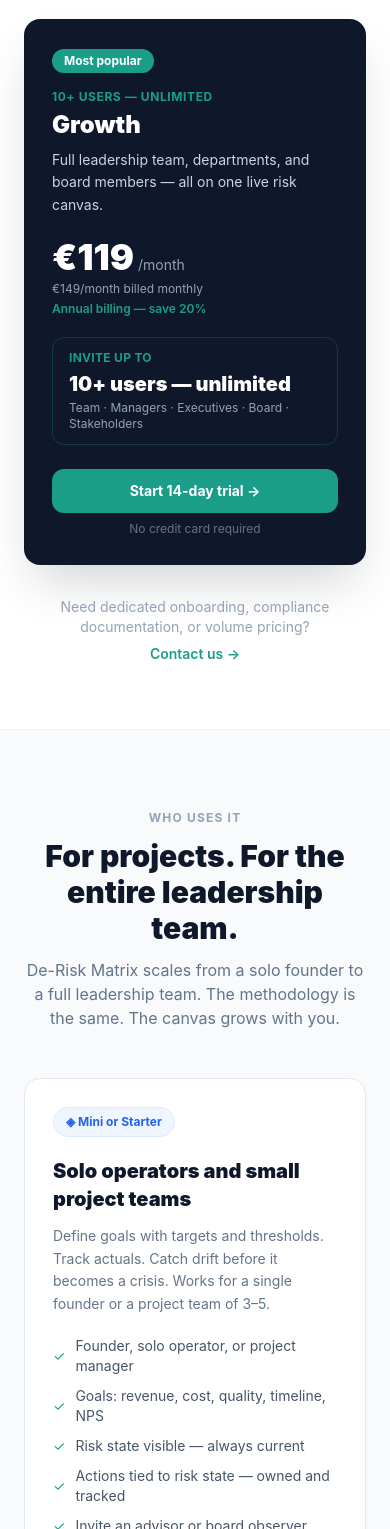
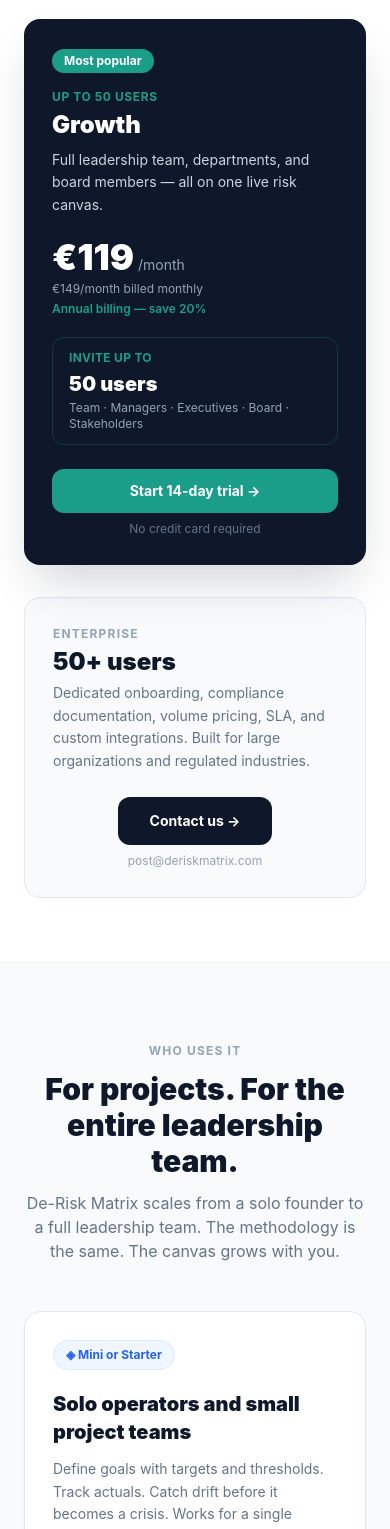
Before and after one commit to magnusbjelkerud/deriskmatrix-www, a Next.js app: page /pricing in a window 390 px wide. Shown: the part 2159-3688 px from the top of the page. Built offline with nearby package versions, Linux system fonts and the light colour scheme.

Commit message:
pricing: cap Growth at 50 users, add Enterprise tier card

```diff
--- a/app/page.js
+++ b/app/page.js
@@ -956,7 +956,7 @@
               },
               {
                 name: 'Growth',
-                invite: '10+ people — unlimited',
+                invite: 'Up to 50 people',
                 inviteNote: 'Team · Managers · Executives · Board · Stakeholders',
                 annual: '€119',
                 monthly: '€149',
--- a/app/pricing/page.js
+++ b/app/pricing/page.js
@@ -38,7 +38,7 @@
   },
   {
     name: 'Growth',
-    users: '10+ users — unlimited',
+    users: 'Up to 50 users',
     usersNote: 'Team · Managers · Executives · Board · Stakeholders',
     annual: '€119',
     monthly: '€149',
@@ -107,7 +107,7 @@
 const FAQS = [
   {
     q: 'What is the difference between Mini, Starter, and Growth?',
-    a: 'The number of people you can invite. Mini supports up to 3 users, Starter up to 10, Growth is unlimited (10+ with no cap). Every feature — including all AI tools, multi-language, workshop mode, and the full forecast engine — is identical across all three plans.',
+    a: 'The number of people you can invite. Mini supports up to 3 users, Starter up to 10, Growth up to 50. Every feature — including all AI tools, multi-language, workshop mode, and the full forecast engine — is identical across all three plans. For 50+ users, contact us for Enterprise.',
   },
   {
     q: 'Can I invite board members and executives?',
@@ -123,7 +123,7 @@
   },
   {
     q: 'How many users does Growth support?',
-    a: 'Growth starts at 10 users and scales without limit. Invite your full team, all executives, board members, and external stakeholders — no seat cap.',
+    a: 'Growth supports up to 50 users — enough for your full leadership team, executives, department managers, and board members. For larger organizations, contact us for Enterprise pricing.',
   },
   {
     q: 'Can I switch between plans?',
@@ -248,11 +248,23 @@
             ))}
           </div>
 
-          <div className="text-center">
-            <p className="text-sm text-slate-400 mb-1">Need dedicated onboarding, compliance documentation, or volume pricing?</p>
-            <a href="mailto:post@deriskmatrix.com" className="text-sm text-teal font-semibold hover:underline">
-              Contact us →
-            </a>
+          {/* Enterprise tier */}
+          <div className="rounded-2xl border border-slate-200 bg-slate-50 p-7 flex flex-col md:flex-row items-center gap-6 justify-between">
+            <div>
+              <div className="text-xs font-bold text-slate-400 uppercase tracking-widest mb-1">Enterprise</div>
+              <h3 className="text-2xl font-black text-navy mb-1">50+ users</h3>
+              <p className="text-slate-500 text-sm leading-relaxed max-w-md">
+                Dedicated onboarding, compliance documentation, volume pricing, SLA, and custom integrations.
+                Built for large organizations and regulated industries.
+              </p>
+            </div>
+            <div className="flex-shrink-0 text-center">
+              <a href="mailto:post@deriskmatrix.com?subject=Enterprise%20inquiry"
+                className="inline-block px-8 py-3.5 bg-navy hover:bg-slate-800 text-white font-bold rounded-xl text-sm transition-colors whitespace-nowrap">
+                Contact us →
+              </a>
+              <p className="text-xs text-slate-400 mt-2">post@deriskmatrix.com</p>
+            </div>
           </div>
         </div>
       </section>
@@ -322,7 +334,7 @@
               </div>
               <div className="bg-teal/12 border border-teal/25 rounded-xl p-4">
                 <p className="text-xs font-bold text-teal uppercase tracking-wide mb-1">Recommended plan</p>
-                <p className="text-white font-black">Growth — 10+ users, unlimited · €119/month</p>
+                <p className="text-white font-black">Growth — Up to 50 users · €119/month</p>
               </div>
             </div>
           </div>
@@ -351,8 +363,8 @@
                 {[
                   {
                     icon: '◎',
-                    title: 'Invite without seat anxiety',
-                    desc: 'Growth starts at 10 users and scales without limit. Board members, CFO, CEO, advisors — all on one canvas.',
+                    title: 'Room for the whole leadership team',
+                    desc: 'Growth supports up to 50 users — board members, CFO, CEO, department managers, and advisors all on one canvas.',
                   },
                   {
                     icon: '◈',
@@ -438,7 +450,7 @@
 
           <div className="mt-8 bg-navy rounded-2xl p-6 text-center">
             <p className="text-white font-semibold mb-1">All of the above — on every plan, for every user.</p>
-            <p className="text-slate-400 text-sm">Mini: up to 3 · Starter: up to 10 · Growth: unlimited</p>
+            <p className="text-slate-400 text-sm">Mini: up to 3 · Starter: up to 10 · Growth: up to 50 · Enterprise: contact us</p>
           </div>
         </div>
       </section>
```
